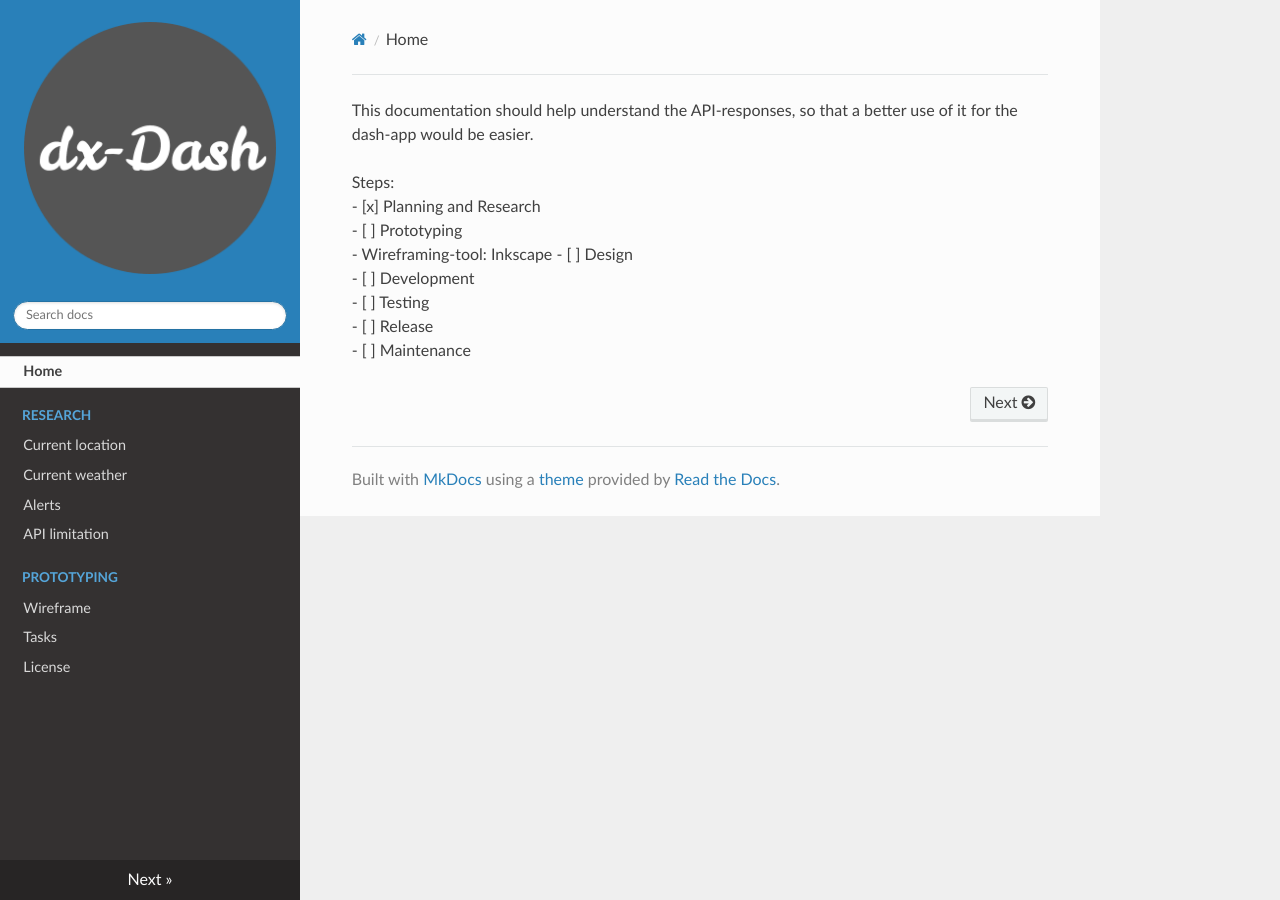
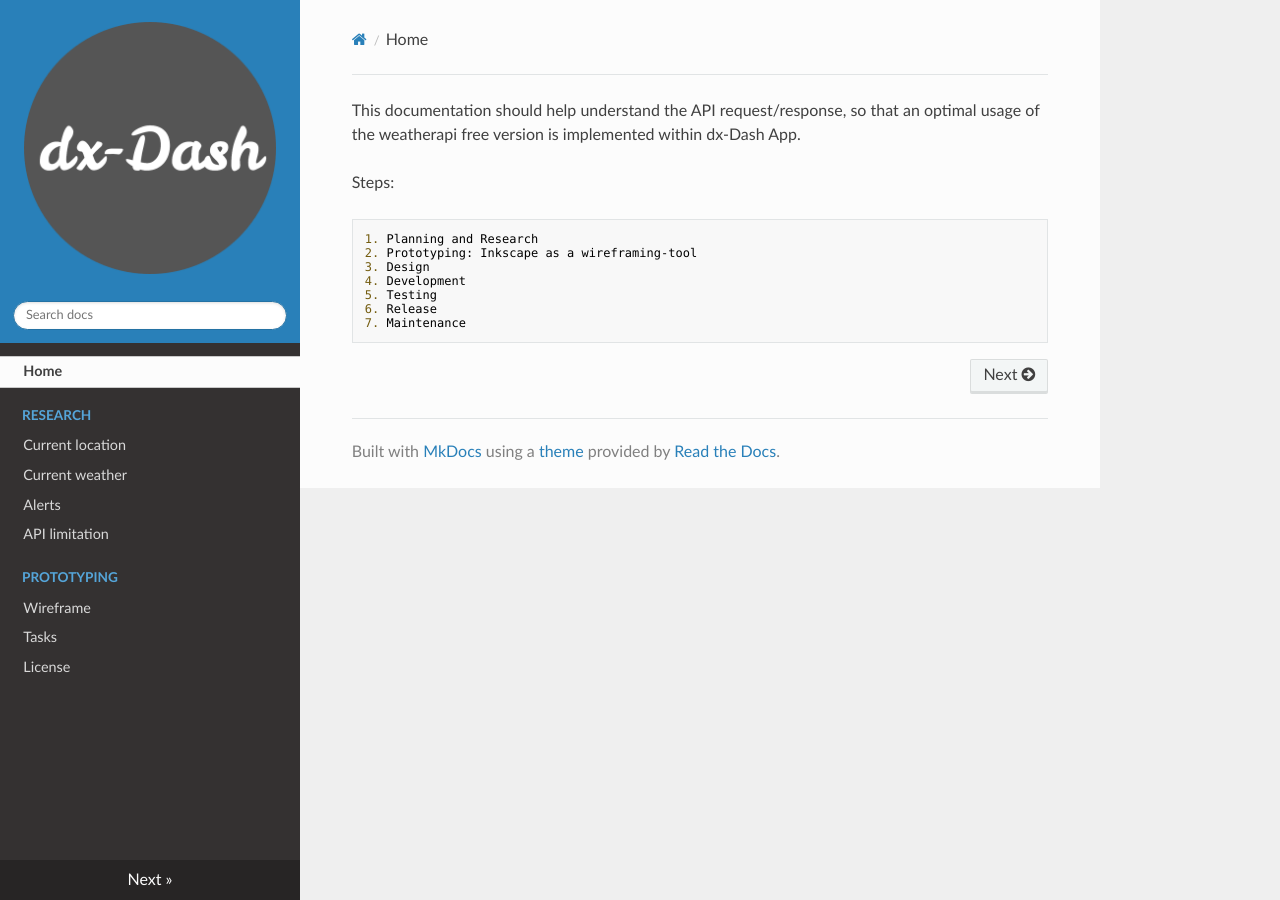
Before and after one commit to awadih/dx-Dash, an MkDocs documentation site: the page built from docs/index.md, in a window 1280 px wide. Built offline with MkDocs 1.6.1, drawn with Linux system fonts in a browser that asks for light colours; nearby versions of some CDN libraries.

Commit message:
update mkdocs docs

```diff
--- a/docs/index.md
+++ b/docs/index.md
@@ -1,11 +1,13 @@
-This documentation should help understand the API-responses, so that a better use of it for the dash-app would be easier.
+This documentation should help understand the API request/response, so that an optimal usage of the weatherapi free version is implemented within dx-Dash App.
 
-Steps: <br />
-- [x] Planning and Research <br />
-- [ ] Prototyping <br />
-  - Wireframing-tool: Inkscape
-- [ ] Design <br />
-- [ ] Development <br />
-- [ ] Testing <br />
-- [ ] Release <br />
-- [ ] Maintenance
+Steps:
+
+~~~~
+1. Planning and Research
+2. Prototyping: Inkscape as a wireframing-tool
+3. Design
+4. Development
+5. Testing
+6. Release
+7. Maintenance
+~~~~
```
Also changed, not shown: docs/license.md (+19 -0 lines).
